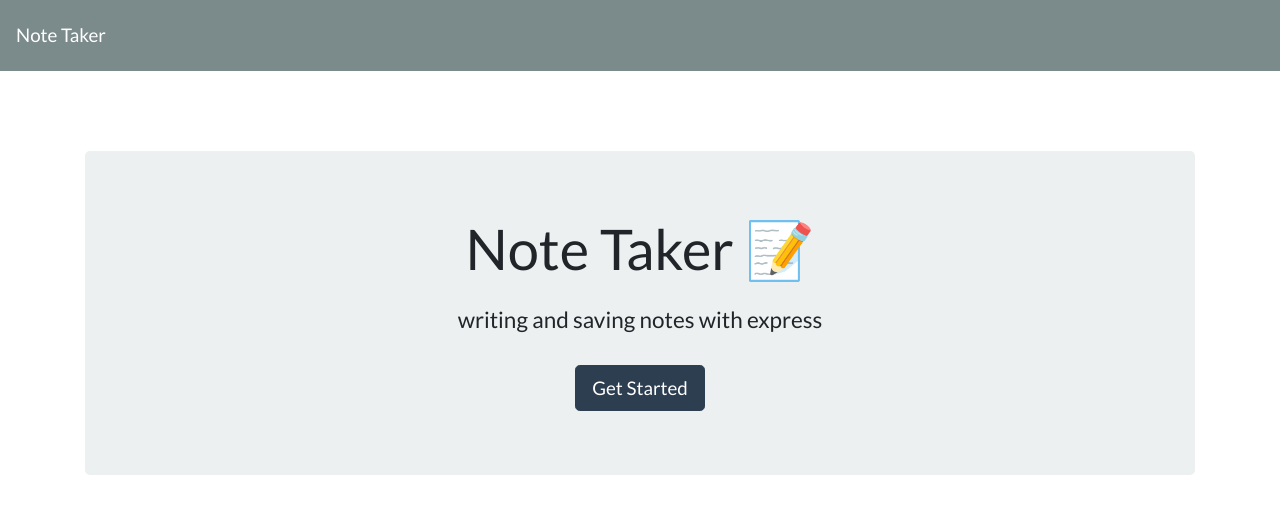
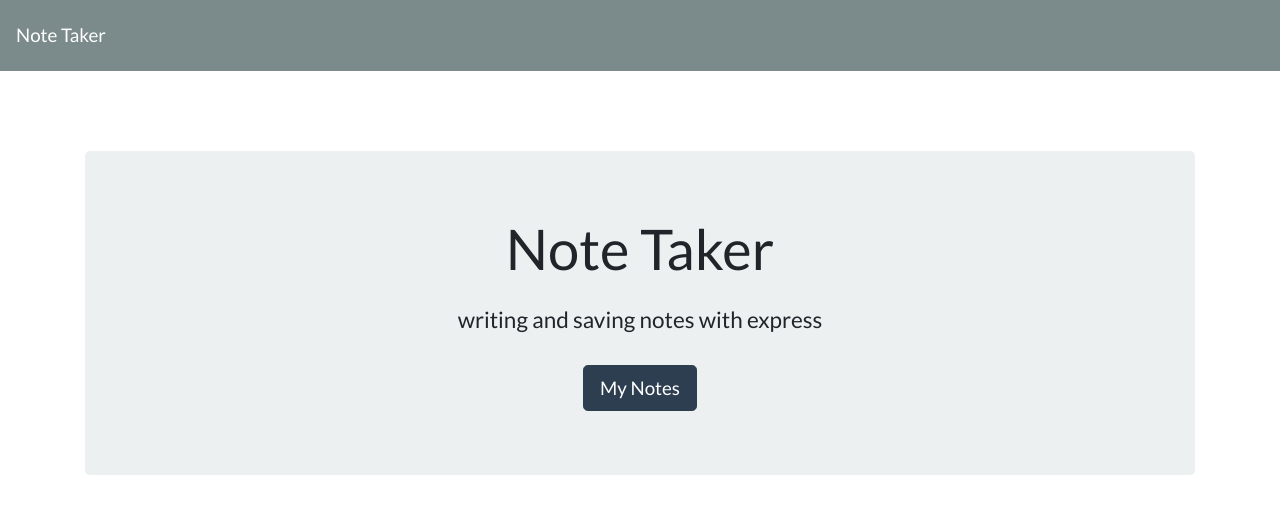
Before and after one commit to jasonosako/Note-Taker-Express, a website: page public/index.html in a window 1280 px wide. Drawn offline with nearby package versions, Linux system fonts and the light colour scheme; no server answers.

Commit message:
modified index.html

```diff
--- a/public/index.html
+++ b/public/index.html
@@ -5,7 +5,7 @@
   <meta charset="UTF-8">
   <meta name="viewport" content="width=device-width, initial-scale=1.0">
   <meta http-equiv="X-UA-Compatible" content="ie=edge">
-  <title>NOTE Taker</title>
+  <title>Note Taker</title>
   <link rel="stylesheet" href="https://cdnjs.cloudflare.com/ajax/libs/bootswatch/4.1.3/flatly/bootstrap.min.css" />
 </head>
 
@@ -16,9 +16,9 @@
   </nav>
   <div class="container">
     <div style="margin-top: 80px;" class="jumbotron text-center">
-      <h1 class="display-4">Note Taker <span role="img" aria-label="Memo">📝</span></h1>
+      <h1 class="display-4">Note Taker</h1>
       <h4 class="mt-4">writing and saving notes with express</h4>
-      <a class="btn btn-primary btn-lg mt-4" href="/notes" role="button">Get Started</a>
+      <a class="btn btn-primary btn-lg mt-4" href="/notes" role="button">My Notes</a>
     </div>
   </div>
   <script src="https://cdnjs.cloudflare.com/ajax/libs/jquery/3.3.1/jquery.min.js"></script>
```
